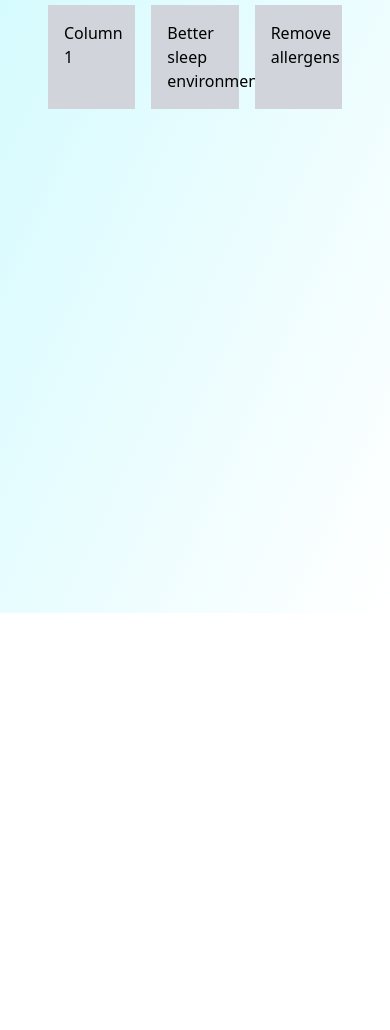
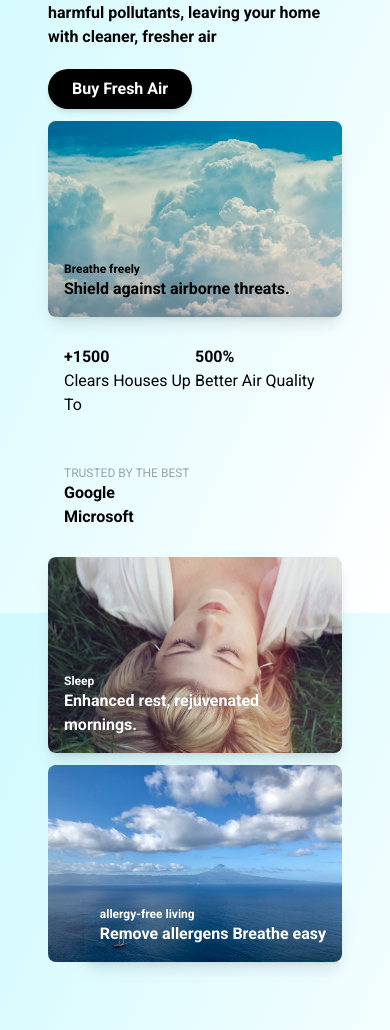
Before and after one commit to uralrdybread/Layouts, a plain HTML site: page infoLeft3blockright/index.html in a window 390 px wide. Shown: the part 231-1261 px from the top of the page. Before the commit the page ends 844 px from the top, so only its background shows below. Drawn offline with nearby package versions, Linux system fonts and the light colour scheme.

Commit message:
Enchanced the typography a bit, finished order for mobile devices and arranged the grid how I like.

```diff
--- a/infoLeft3blockright/index.html
+++ b/infoLeft3blockright/index.html
@@ -1,32 +1,81 @@
 <!DOCTYPE html>
-<html
-  lang="en"
-  lang="en"
-  class="bg-gradient-to-br from-cyan-100 to-white h-screen"
->
+<html lang="en" class="bg-gradient-to-br from-cyan-100 to-white h-screen">
   <head>
     <meta charset="UTF-8" />
     <meta name="viewport" content="width=device-width, initial-scale=1.0" />
     <script src="https://cdn.tailwindcss.com"></script>
+    <link
+      href="https://fonts.googleapis.com/css2?family=Roboto:wght@400;700&display=swap"
+      rel="stylesheet"
+    />
     <title>Document</title>
   </head>
-  <body class="p-8">
+  <body style="font-family: 'Roboto', sans-serif" class="p-8">
     <div class="container mx-auto px-4 py-9 md:py-40">
-      <div class="grid grid-cols-3 gap-4">
+      <div class="grid grid-cols-1 md:grid-cols-3 md:gap-3 mb-3">
         <!-- First column taking up 2 spaces -->
-        <div class="md:col-span-2 md:col-span-1 p-4">
-          First Column (col-span-2)
+        <div
+          class="md:col-span-2 md:col-span-1 md:col-span-2 md:col-span-1 flex flex-col justify-between h-full"
+        >
+          <p class="font-bold text-5xl">Pure Air, Pure Living.</p>
+          <p class="font-semibold my-5">
+            Our innovative air purifier uses advanced technology to effectively
+            filter out harmful pollutants, leaving your home with cleaner,
+            fresher air
+          </p>
+          <div class="w-max mb-3">
+            <button
+              class="px-6 py-2 rounded-full bg-black text-white font-semibold shadow-md hover:scale-110 transition-transform duration-300 ease-in-out"
+            >
+              Buy Fresh Air
+            </button>
+          </div>
         </div>
         <!-- Second column -->
-        <div class="bg-gray-300 p-4">
-          Reduce risk of airborne virus exposure
+        <div class="relative">
+          <img src="/images/clouds.avif" class="w-full rounded-lg shadow-lg" />
+          <div class="absolute bottom-0 left-0 p-4 text-white">
+            <p class="text-black font-bold text-xs">Breathe freely</p>
+            <p class="text-black font-bold text-1xl">
+              Shield against airborne threats.
+            </p>
+          </div>
         </div>
       </div>
       <!-- Second row with three separate columns -->
-      <div class="grid grid-cols-3 gap-4 mt-4">
-        <div class="bg-gray-300 p-4">Column 1</div>
-        <div class="bg-gray-300 p-4">Better sleep environment</div>
-        <div class="bg-gray-300 p-4">Remove allergens</div>
+      <div class="grid md:grid-cols-3 gap-3">
+        <div class="p-4 flex">
+          <div class="w-1/2">
+            <p class="font-extrabold">+1500</p>
+            <p class="mb-12">Clears Houses Up To</p>
+            <p class="text-gray-400 uppercase text-xs">Trusted By the best</p>
+            <p class="font-bold">Google</p>
+            <p class="font-bold">Microsoft</p>
+          </div>
+          <div class="w-1/2">
+            <p class="font-extrabold">500%</p>
+            <p>Better Air Quality</p>
+          </div>
+        </div>
+        <div class="relative">
+          <img
+            src="/images/photo-1497297907604-2eeb60ccf723.avif"
+            class="w-full rounded-lg shadow-lg"
+          />
+          <div class="absolute bottom-0 left-0 p-4 text-white">
+            <p class="font-bold text-xs">Sleep</p>
+            <p class="font-bold text-1xl">
+              Enhanced rest, rejuvenated mornings.
+            </p>
+          </div>
+        </div>
+        <div class="relative">
+          <img src="/images/seaclouds.avif" class="w-full rounded-lg" />
+          <div class="absolute bottom-0 right-0 p-4 text-white shadow-lg">
+            <p class="font-bold text-xs">allergy-free living</p>
+            <p class="font-bold text-1xl">Remove allergens Breathe easy</p>
+          </div>
+        </div>
       </div>
     </div>
   </body>
```
Also changed, not shown: infoLeft3blockright/images/clouds.avif (added), infoLeft3blockright/images/photo-1497297907604-2eeb60ccf723.avif (added), infoLeft3blockright/images/seaclouds.avif (added).
